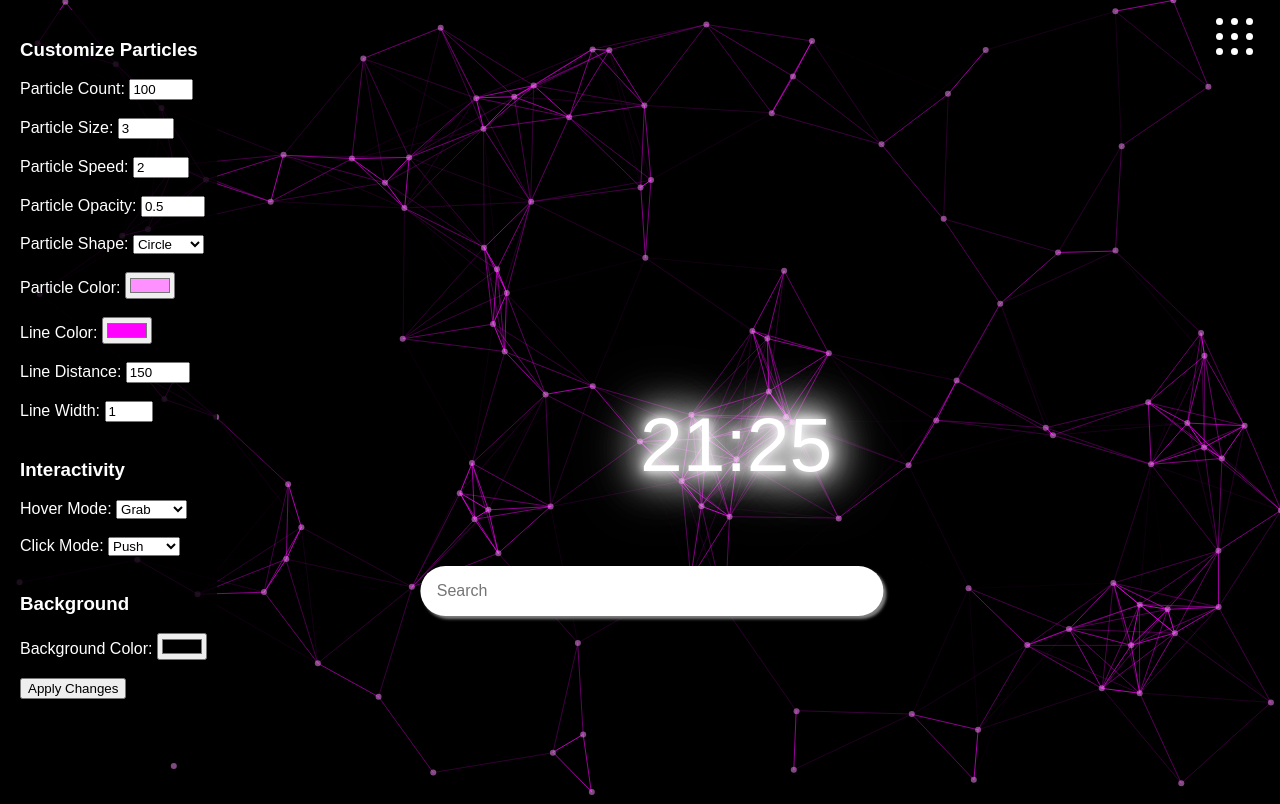
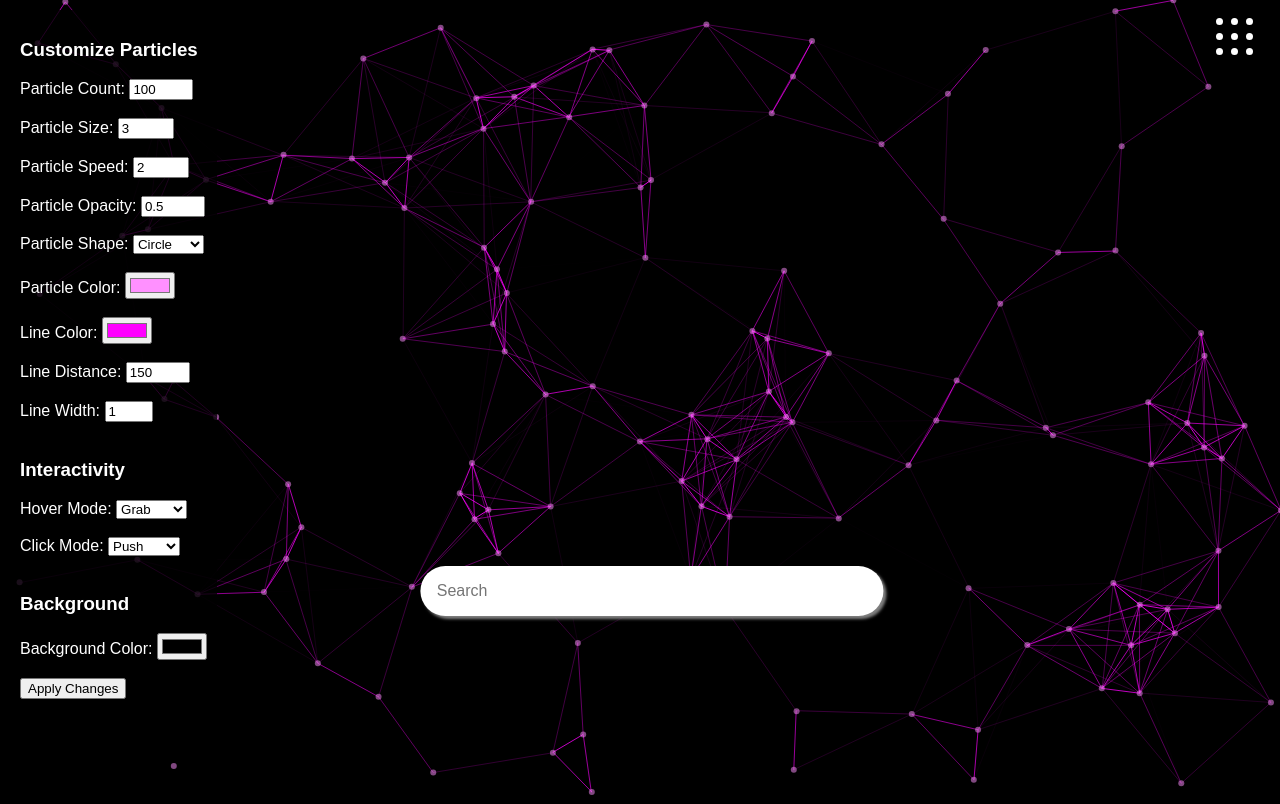
Before and after one commit to globban/globban.github.io, a website: page newtab2.html in a window 1280 px wide. Drawn offline with nearby package versions, Linux system fonts and the light colour scheme.

Commit message:
i dont like the clock
or i just dont have time...

```diff
--- a/newtab2.html
+++ b/newtab2.html
@@ -219,21 +219,6 @@
     text-decoration: underline;
 }
 
-#clock {
-  font-size: 6vw;
-  font-family: "Press Start 2P", "LCD", sans-serif;
-  color: var(--clock-color, #ffffff);
-  text-shadow: 0 0 10px var(--glow-color, #ffffff),
-    0 0 20px var(--glow-color, #ffffff),
-    0 0 30px var(--glow-color, #ffffff),
-    0 0 40px var(--glow-color, #ffffff),
-    0 0 50px var(--glow-color, #ffffff),
-    0 0 60px var(--glow-color, #ffffff),
-    0 0 70px var(--glow-color, #ffffff);
-  cursor: grab;
-  user-select: none;
-  position: absolute;
-}
 
     </style>
     <script src="https://cdn.jsdelivr.net/particles.js/2.0.0/particles.min.js"></script>
@@ -331,9 +316,6 @@
               <li><a href="https://chatgpt.com/"><i class="fas fa-comments"></i> ChatGPT</a></li>
             </ul>
         </div>
-    </div>
-    <div id="clock" style="font-weight: 300; display: none;">
-      <span id="hour" style="color: #ffffff;">00</span>:<span id="minute" style="color: #ffffff;">00</span>
     </div>
 </body>
 <script>
@@ -478,13 +460,6 @@ document.addEventListener('DOMContentLoaded', () => {
     },
     retina_detect: true,
   });
-
-  // Initialize clock
-  updateClock();
-  setInterval(updateClock, 1000);
-  enableClockDragging();
-  loadClockPosition();
-  document.getElementById('clock').style.display = 'block'; // Show the clock
 });
 
 function saveSetting(key, value) {
@@ -494,52 +469,6 @@ function saveSetting(key, value) {
 function loadSetting(key, defaultValue) {
   return localStorage.getItem(key) || defaultValue;
 }
-
-function updateClock() {
-  const now = new Date();
-  const hours = String(now.getHours()).padStart(2, '0');
-  const minutes = String(now.getMinutes()).padStart(2, '0');
-  document.getElementById('hour').textContent = hours;
-  document.getElementById('minute').textContent = minutes;
-}
-
-function enableClockDragging() {
-  const clock = document.getElementById('clock');
-  let isDragging = false;
-  let offsetX, offsetY;
-
-  clock.addEventListener('mousedown', (e) => {
-    isDragging = true;
-    offsetX = e.clientX - clock.offsetLeft;
-    offsetY = e.clientY - clock.offsetTop;
-    clock.style.cursor = 'grabbing';
-  });
-
-  document.addEventListener('mousemove', (e) => {
-    if (isDragging) {
-      const x = e.clientX - offsetX;
-      const y = e.clientY - offsetY;
-      clock.style.left = `${x}px`;
-      clock.style.top = `${y}px`;
-      saveSetting('clockPositionX', `${x}px`);
-      saveSetting('clockPositionY', `${y}px`);
-    }
-  });
-
-  document.addEventListener('mouseup', () => {
-    isDragging = false;
-    clock.style.cursor = 'grab';
-  });
-}
-
-function loadClockPosition() {
-  const clock = document.getElementById('clock');
-  const x = loadSetting('clockPositionX', '50%');
-  const y = loadSetting('clockPositionY', '50%');
-  clock.style.left = x;
-  clock.style.top = y;
-  clock.style.position = 'absolute';
-}
 </script>
 
 
```
